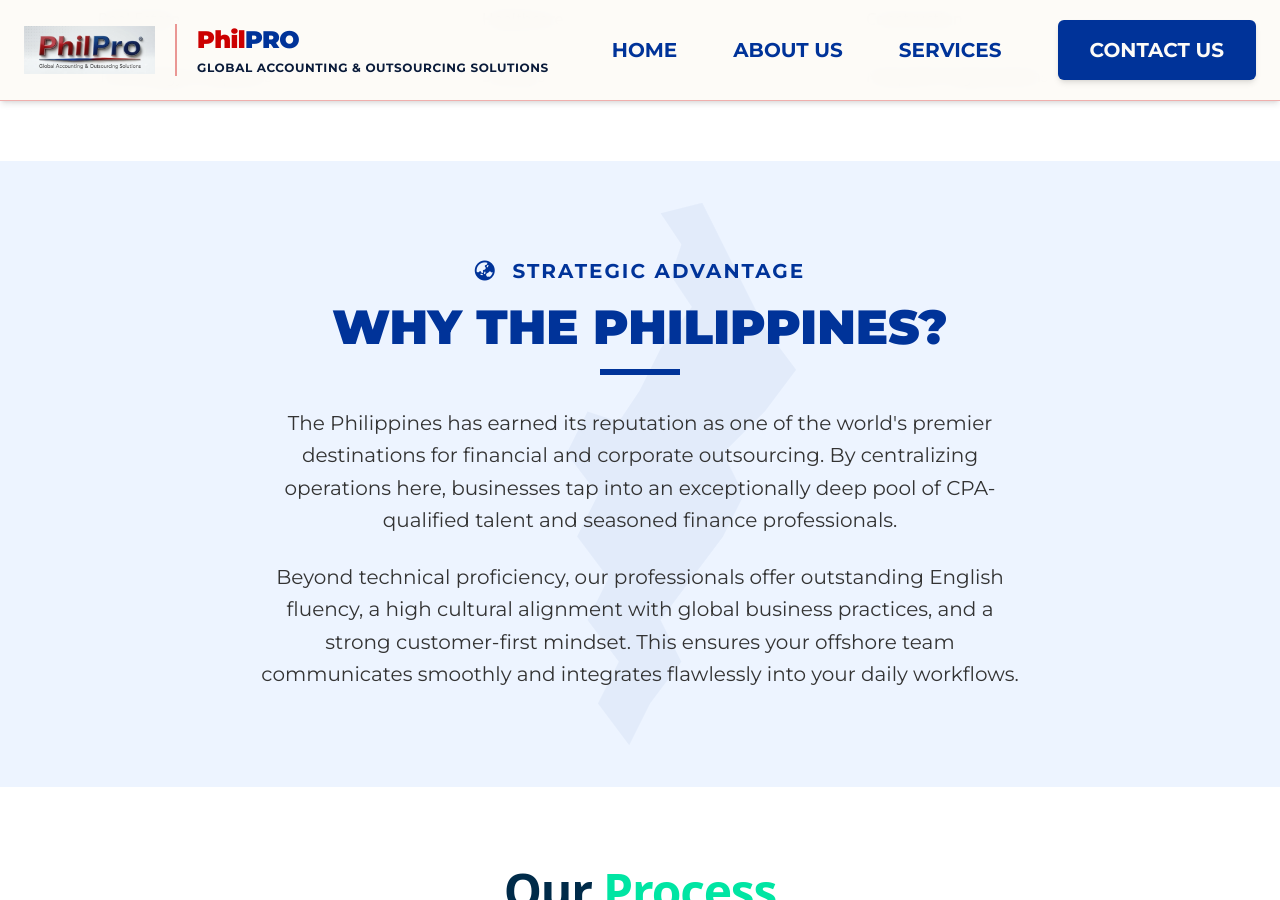
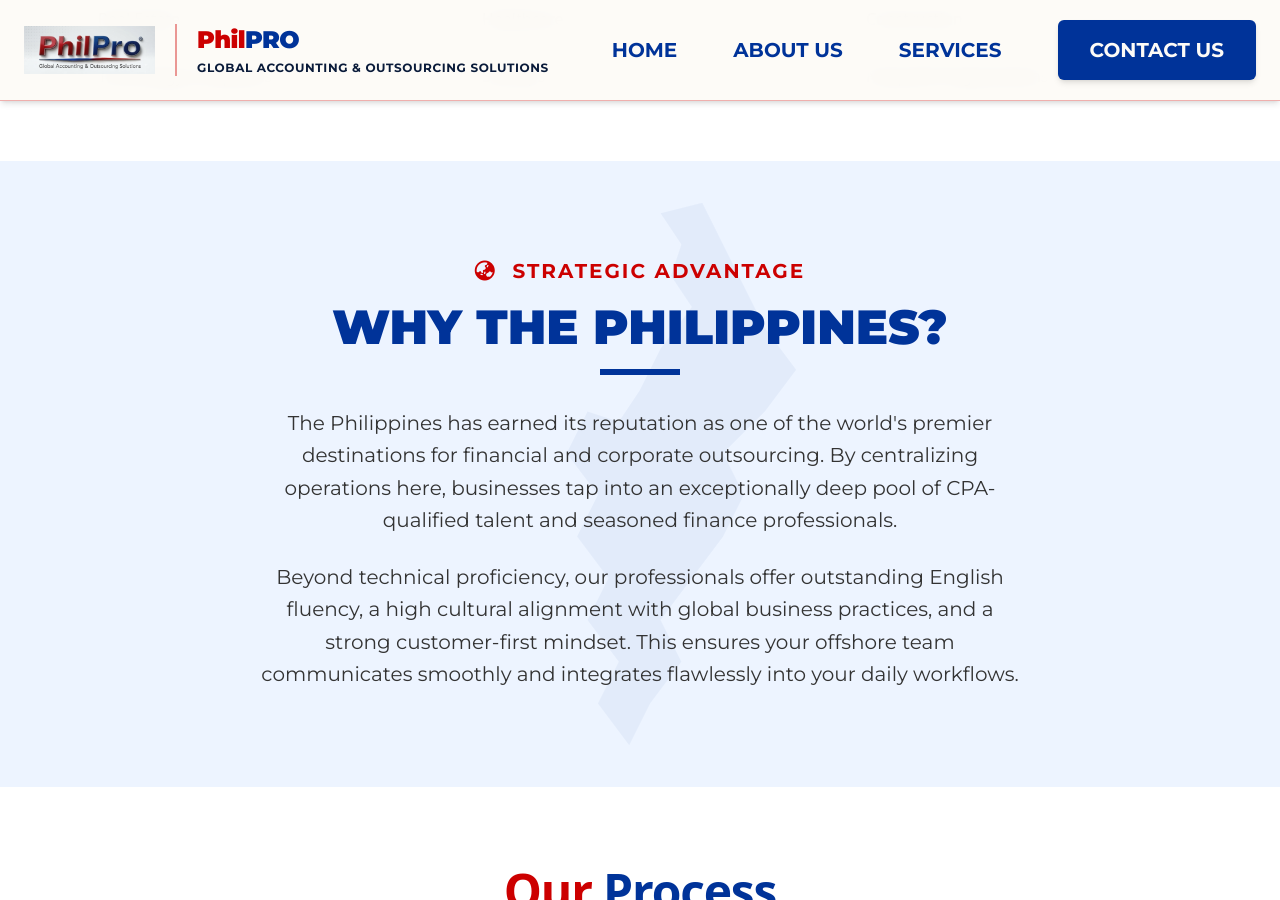
Before and after one commit to jg-static-site/jg-static-site, a Jekyll site: the page built from index.md, in a window 1280 px wide and 900 px high, scrolled down 3330 px. Built offline with Jekyll 4.4.1, drawn with Linux system fonts in a browser that asks for light colours; nearby versions of some CDN libraries; some of the changed text lies outside the part shown.

Commit message:
updated homepage colors and font sizes

```diff
--- a/index.md
+++ b/index.md
@@ -346,7 +346,7 @@ title: Home | PhilPro Global
     <!-- Content -->
     <div class="relative z-10 max-w-4xl mx-auto space-y-8">
         <div class="space-y-3" data-reveal="up">
-            <span class="text-[#003399] text-xl font-bold uppercase tracking-widest block">
+            <span class="text-[#CC0000] text-xl font-bold uppercase tracking-widest block">
                 <i class="fas fa-globe-asia fa-solid mr-2"></i> Strategic Advantage
             </span>
             <h2 class="text-[#003399] text-5xl font-black uppercase leading-tight">
@@ -383,11 +383,10 @@ title: Home | PhilPro Global
     </style>
 
     <div class="max-w-7xl mx-auto text-center">
-
-        <h2 class="text-3xl sm:text-4xl lg:text-5xl font-extrabold tracking-tight mb-20">
-            <span class="text-[#002B49]">Our</span>
-            <span class="text-[#00E5A3]">Process</span>
-        </h2>
+            <h2 class="text-3xl sm:text-4xl lg:text-5xl font-extrabold tracking-tight mb-20">
+                <span class="text-[#CC0000]">Our</span>
+                <span class="text-[#003399]">Process</span>
+            </h2>
 
         <div class="relative">
 
@@ -417,93 +416,96 @@ title: Home | PhilPro Global
 
             <div class="grid grid-cols-1 sm:grid-cols-2 lg:grid-cols-4 gap-12 lg:gap-0 relative z-10">
 
+                <!-- 01. Discovery (Red) -->
                 <div class="flex flex-col items-center text-center space-y-5 group">
                     <div class="w-32 h-32 rounded-full bg-white flex items-center justify-center text-3xl text-[#1E1B4B] shadow-[inset_-12px_-12px_25px_rgba(0,0,0,0.12),0_20px_40px_rgba(0,0,0,0.18)] border border-gray-100/50 transition-transform duration-300 group-hover:scale-105">
                         <i class="fas fa-search"></i>
                     </div>
                     <div class="max-w-[200px] space-y-1">
-                        <span class="text-s font-black tracking-widest text-[#00C1FF] uppercase block">01. Discovery</span>
-                        <p class="text-s sm:text-sm text-gray-500 font-medium leading-relaxed">We learn about your business, workflows, and staffing requirements.</p>
+                        <span class="text-s font-black tracking-widest text-[#CC0000] uppercase block">01. Discovery</span>
+                        <p class="text-xl text-[#333333] leading-relaxed font-normal">We learn about your business, workflows, and staffing requirements.</p>
                     </div>
                 </div>
 
+                <!-- 02. Talent Matching (Blue) -->
                 <div class="flex flex-col items-center text-center space-y-5 group lg:pt-16">
                     <div class="w-32 h-32 rounded-full bg-white flex items-center justify-center text-3xl text-[#1E1B4B] shadow-[inset_-12px_-12px_25px_rgba(0,0,0,0.12),0_20px_40px_rgba(0,0,0,0.18)] border border-gray-100/50 transition-transform duration-300 group-hover:scale-105">
                         <i class="fas fa-user-check"></i>
                     </div>
                     <div class="max-w-[200px] space-y-1">
-                        <span class="text-s font-black tracking-widest text-[#0066CC] uppercase block">02. Talent Matching</span>
-                        <p class="text-s sm:text-sm text-gray-500 font-medium leading-relaxed">We identify professionals whose skills align with your needs.</p>
+                        <span class="text-s font-black tracking-widest text-[#003399] uppercase block">02. Talent Matching</span>
+                        <p class="text-xl text-[#333333] leading-relaxed font-normal">We identify professionals whose skills align with your needs.</p>
                     </div>
                 </div>
 
+                <!-- 03. Onboarding (Red) -->
                 <div class="flex flex-col items-center text-center space-y-5 group">
                     <div class="w-32 h-32 rounded-full bg-white flex items-center justify-center text-3xl text-[#1E1B4B] shadow-[inset_-12px_-12px_25px_rgba(0,0,0,0.12),0_20px_40px_rgba(0,0,0,0.18)] border border-gray-100/50 transition-transform duration-300 group-hover:scale-105">
                         <i class="fas fa-laptop-house"></i>
                     </div>
                     <div class="max-w-[200px] space-y-1">
-                        <span class="text-s font-black tracking-widest text-[#0B2564] uppercase block">03. Onboarding</span>
-                        <p class="text-s sm:text-sm text-gray-500 font-medium leading-relaxed">Your offshore team is integrated into your systems and processes.</p>
+                        <span class="text-s font-black tracking-widest text-[#CC0000] uppercase block">03. Onboarding</span>
+                        <p class="text-xl text-[#333333] leading-relaxed font-normal">Your offshore team is integrated into your systems and processes.</p>
                     </div>
                 </div>
 
+                <!-- 04. Ongoing Support (Blue) -->
                 <div class="flex flex-col items-center text-center space-y-5 group lg:pt-16">
                     <div class="w-32 h-32 rounded-full bg-white flex items-center justify-center text-3xl text-[#1E1B4B] shadow-[inset_-12px_-12px_25px_rgba(0,0,0,0.12),0_20px_40px_rgba(0,0,0,0.18)] border border-gray-100/50 transition-transform duration-300 group-hover:scale-105">
                         <i class="fas fa-chart-line"></i>
                     </div>
                     <div class="max-w-[200px] space-y-1">
-                        <span class="text-s font-black tracking-widest text-[#00E5A3] uppercase block">04. Ongoing Support</span>
-                        <p class="text-s sm:text-sm text-gray-500 font-medium leading-relaxed">We continuously monitor performance, provide administrative support, and help your team scale as your business grows.</p>
+                        <span class="text-s font-black tracking-widest text-[#003399] uppercase block">04. Ongoing Support</span>
+                        <p class="text-xl text-[#333333] leading-relaxed font-normal">We continuously monitor performance, provide administrative support, and help your team scale as your business grows.</p>
                     </div>
                 </div>
 
             </div>
         </div>
-
     </div>
 </section>
 
-<!-- DRIVING RESULTS SECTION (Stable CDN Links) -->
+<!-- TECHNOLOGY EXPERTISE SECTION -->
 <section class="py-24 px-8 bg-white">
     <div class="max-w-7xl mx-auto">
 
         <!-- Header -->
         <div class="text-center mb-16">
-            <h2 class="text-[#003399] text-xl font-black uppercase tracking-[0.3em] mb-4">Technology Expertise</h2>
+            <h2 class="text-[#CC0000] text-sm font-black uppercase tracking-[0.3em] mb-4">Technology Expertise</h2>
             <h3 class="text-4xl md:text-5xl font-black text-[#1A1A1A] uppercase tracking-tight">Driving Results with The Best Technology</h3>
         </div>
 
         <!-- Software Grid -->
         <div class="grid grid-cols-2 md:grid-cols-5 gap-8">
 
-            <!-- NetSuite -->
-            <div class="flex flex-col items-center p-6 border border-gray-100 rounded-xl hover:shadow-lg transition-shadow">
-                <img src="https://cdn.worldvectorlogo.com/logos/netsuite.svg" alt="NetSuite" class="h-12 mb-6">
-                <p class="font-bold text-xs uppercase text-gray-500">NetSuite</p>
+            <!-- NetSuite (Red) -->
+            <div class="flex flex-col items-center p-8 border border-gray-100 rounded-xl hover:shadow-lg transition-shadow">
+                <img src="https://cdn.worldvectorlogo.com/logos/netsuite.svg" alt="NetSuite" class="h-16 mb-6">
+                <p class="font-black text-lg uppercase text-[#CC0000]">NetSuite</p>
             </div>
 
-            <!-- Xero -->
-            <div class="flex flex-col items-center p-6 border border-gray-100 rounded-xl hover:shadow-lg transition-shadow">
-                <img src="https://cdn.worldvectorlogo.com/logos/xero-2.svg" alt="Xero" class="h-12 mb-6">
-                <p class="font-bold text-xs uppercase text-gray-500">Xero</p>
+            <!-- Xero (Blue) -->
+            <div class="flex flex-col items-center p-8 border border-gray-100 rounded-xl hover:shadow-lg transition-shadow">
+                <img src="https://cdn.worldvectorlogo.com/logos/xero-2.svg" alt="Xero" class="h-16 mb-6">
+                <p class="font-black text-lg uppercase text-[#003399]">Xero</p>
             </div>
 
-            <!-- Zoho Books -->
-            <div class="flex flex-col items-center p-6 border border-gray-100 rounded-xl hover:shadow-lg transition-shadow">
-                <img src="https://cdn.worldvectorlogo.com/logos/zoho-books.svg" alt="Zoho Books" class="h-12 mb-6">
-                <p class="font-bold text-xs uppercase text-gray-500">Zoho Books</p>
+            <!-- Zoho Books (Red) -->
+            <div class="flex flex-col items-center p-8 border border-gray-100 rounded-xl hover:shadow-lg transition-shadow">
+                <img src="https://cdn.worldvectorlogo.com/logos/zoho-books.svg" alt="Zoho Books" class="h-16 mb-6">
+                <p class="font-black text-lg uppercase text-[#CC0000]">Zoho Books</p>
             </div>
 
-            <!-- QuickBooks -->
-            <div class="flex flex-col items-center p-6 border border-gray-100 rounded-xl hover:shadow-lg transition-shadow">
-                <img src="https://cdn.worldvectorlogo.com/logos/quickbooks.svg" alt="QuickBooks" class="h-12 mb-6">
-                <p class="font-bold text-xs uppercase text-gray-500">QuickBooks</p>
+            <!-- QuickBooks (Blue) -->
+            <div class="flex flex-col items-center p-8 border border-gray-100 rounded-xl hover:shadow-lg transition-shadow">
+                <img src="https://cdn.worldvectorlogo.com/logos/quickbooks.svg" alt="QuickBooks" class="h-16 mb-6">
+                <p class="font-black text-lg uppercase text-[#003399]">QuickBooks</p>
             </div>
 
-            <!-- Dynamics 365 -->
-            <div class="flex flex-col items-center p-6 border border-gray-100 rounded-xl hover:shadow-lg transition-shadow">
-                <img src="https://cdn.worldvectorlogo.com/logos/microsoft-dynamics-365.svg" alt="Dynamics 365" class="h-12 mb-6">
-                <p class="font-bold text-xs uppercase text-gray-500">Dynamics 365</p>
+            <!-- Dynamics 365 (Red) -->
+            <div class="flex flex-col items-center p-8 border border-gray-100 rounded-xl hover:shadow-lg transition-shadow">
+                <img src="https://cdn.worldvectorlogo.com/logos/microsoft-dynamics-365.svg" alt="Dynamics 365" class="h-16 mb-6">
+                <p class="font-black text-lg uppercase text-[#CC0000]">Dynamics 365</p>
             </div>
 
         </div>
```
Also changed, not shown: other parts of index.md (+17 -0 lines).
